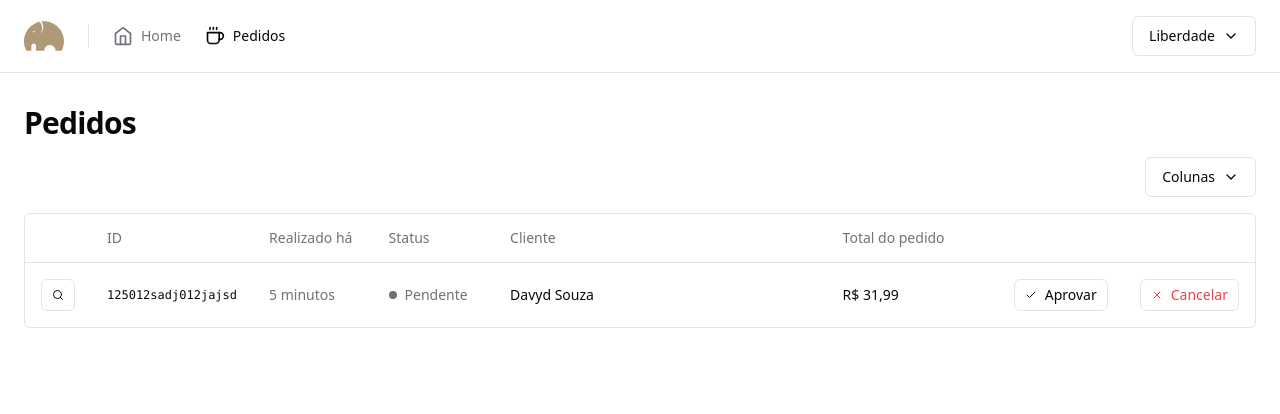
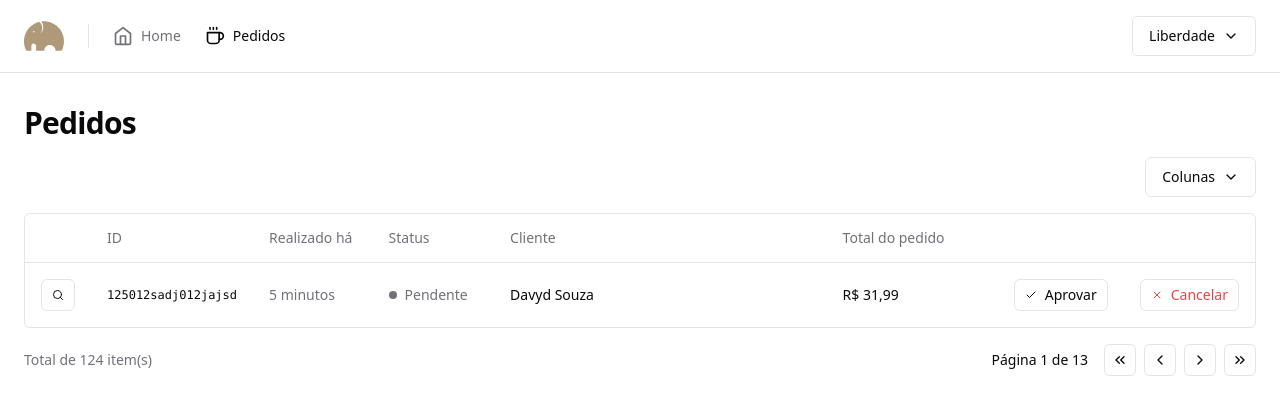
Before and after one commit to davyd-souza/we-coffee-admin, a React (Vite) app: page /orders in a window 1280 px wide. Shown: the top 414 px of the page. Built offline with nearby package versions, Linux system fonts and the light colour scheme.

Commit message:
feat: implement pagination component

```diff
--- /dev/null
+++ b/src/components/pagination.tsx
@@ -0,0 +1,54 @@
+import { Button } from '@/components/ui/button'
+import {
+	ChevronLeft,
+	ChevronRight,
+	ChevronsLeft,
+	ChevronsRight,
+} from 'lucide-react'
+
+type PaginationProps = {
+	pageIndex: number
+	totalCount: number
+	perPage: number
+}
+
+export function Pagination({
+	pageIndex,
+	totalCount,
+	perPage,
+}: PaginationProps) {
+	const pages = Math.ceil(totalCount / perPage) || 1
+
+	return (
+		<section className="flex items-center justify-between">
+			<p className="text-muted-foreground text-sm">
+				Total de {totalCount} item(s)
+			</p>
+
+			<div className="flex items-center gap-2 lg:gap-4">
+				<p className="font-medium text-sm">
+					Página {pageIndex + 1} de {pages}
+				</p>
+
+				<nav aria-label="pagination" className="space-x-2">
+					<Button variant="outline" className="size-8 p-0">
+						<ChevronsLeft className="size-4" />
+						<span className="sr-only">Primeira página</span>
+					</Button>
+					<Button variant="outline" className="size-8 p-0">
+						<ChevronLeft className="size-4" />
+						<span className="sr-only">Página anterior</span>
+					</Button>
+					<Button variant="outline" className="size-8 p-0">
+						<ChevronRight className="size-4" />
+						<span className="sr-only">Próxima anterior</span>
+					</Button>
+					<Button variant="outline" className="size-8 p-0">
+						<ChevronsRight className="size-4" />
+						<span className="sr-only">Ultima página</span>
+					</Button>
+				</nav>
+			</div>
+		</section>
+	)
+}
--- a/src/routes/_app/orders.tsx
+++ b/src/routes/_app/orders.tsx
@@ -74,6 +74,8 @@ function Orders() {
 					</TableBody>
 				</Table>
 			</main>
+
+			<Pagination pageIndex={0} perPage={10} totalCount={124} />
 		</>
 	)
 }
```
